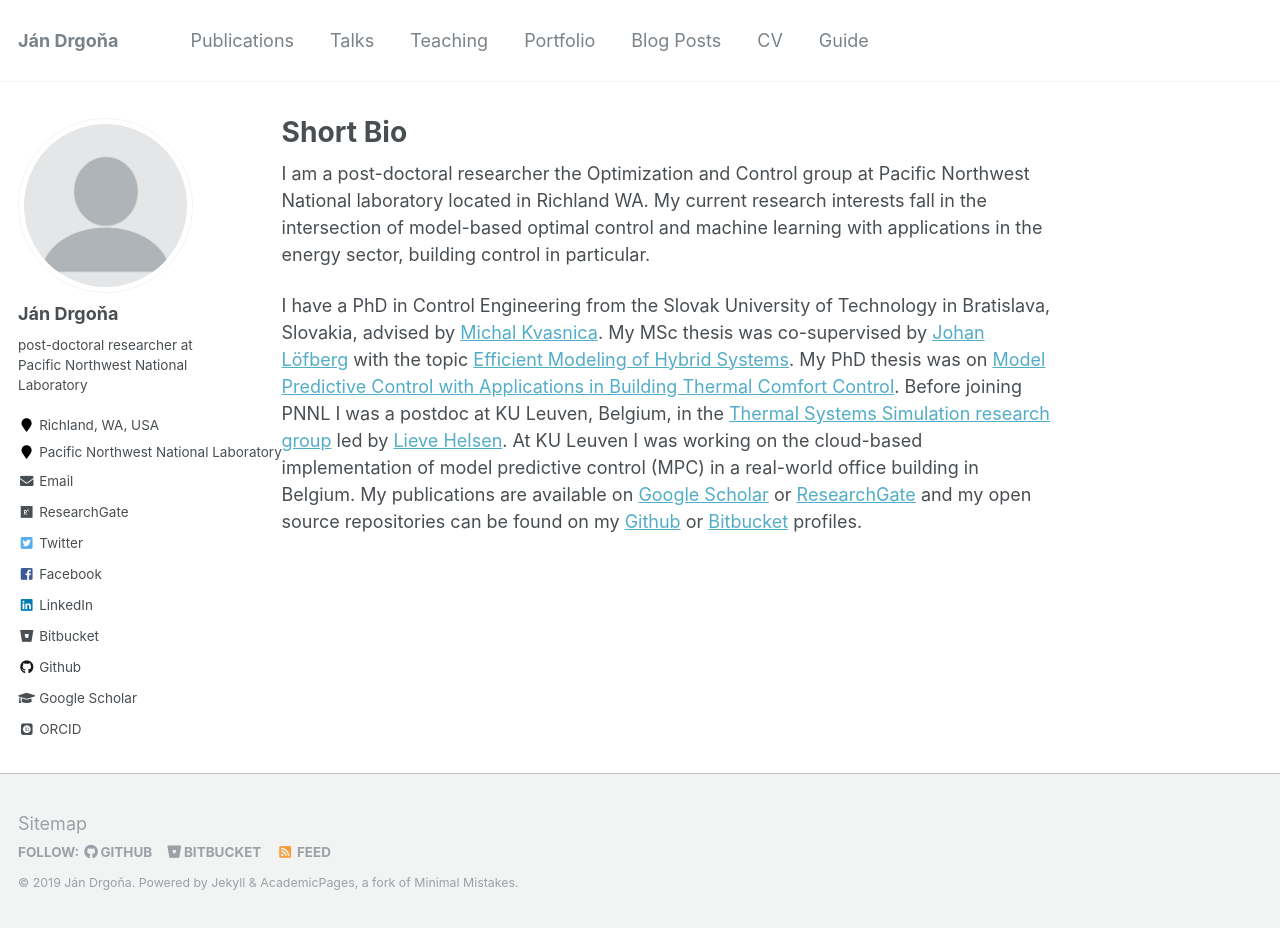
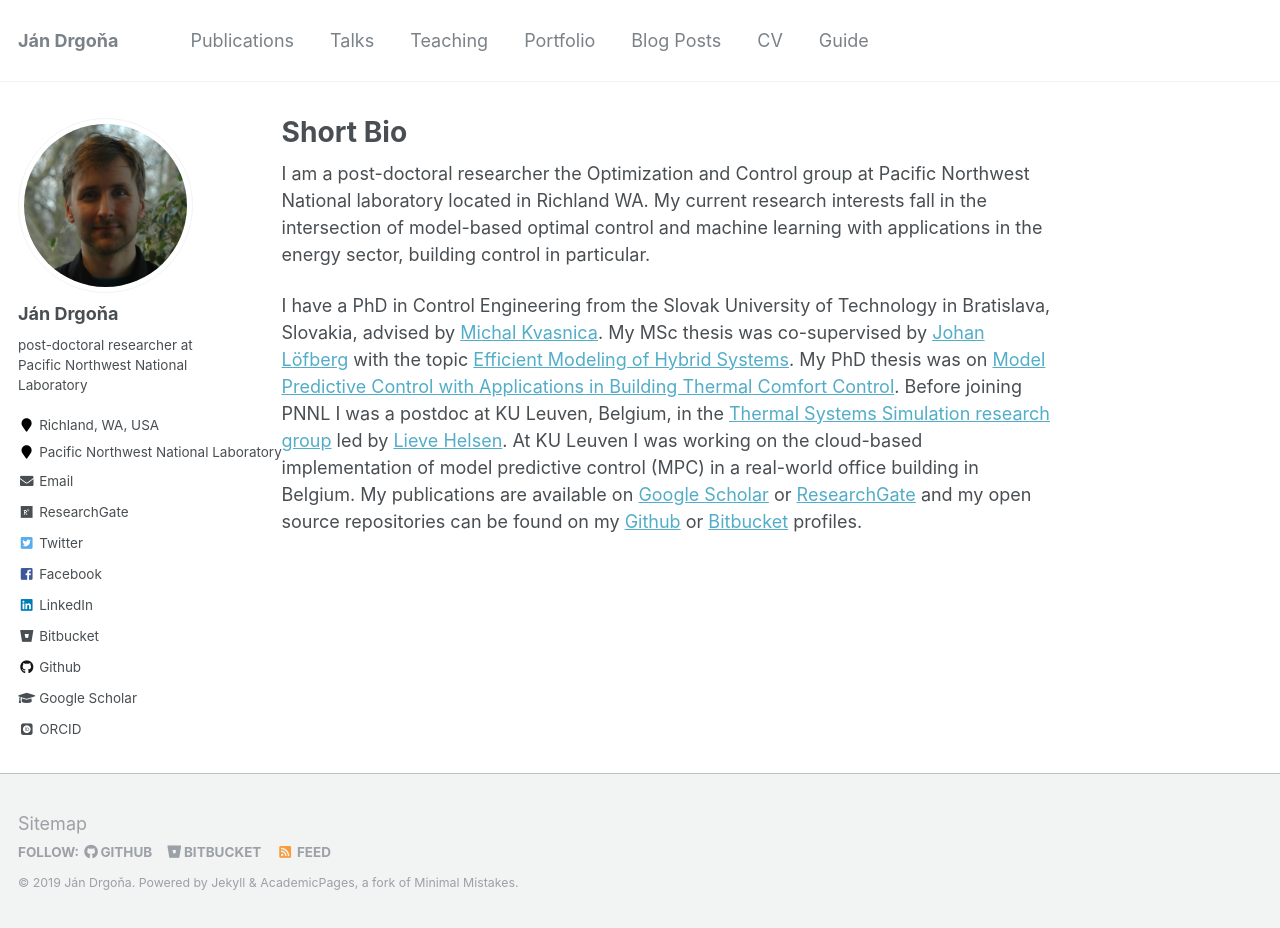
Before and after one commit to drgona/drgona.github.io.old, a Jekyll site: the page built from _pages/about.md, in a window 1280 px wide and 928 px high. Built offline with Jekyll 4.4.1, drawn with Linux system fonts in a browser that asks for light colours; some web fonts are replaced.

Commit message:
profile photo

```diff
--- a/_config.yml
+++ b/_config.yml
@@ -81,7 +81,7 @@ analytics:
 # Site Author
 author:
   name             : "Ján Drgoňa"
-  avatar           : "profile.png"
+  avatar           : "Jan_Drgona_profile.png"
   bio              : "post-doctoral researcher at Pacific Northwest National Laboratory"
   location         : "Richland, WA, USA"
   employer         : "Pacific Northwest National Laboratory"
@@ -90,7 +90,7 @@ author:
   email            : "jan.drgona@pnnl.gov"
   researchgate     :  "https://www.researchgate.net/profile/Jan_Drgona" # example: "https://www.researchgate.net/profile/yourprofile"
   uri              :
-  bitbucket        : "https://bitbucket.org/%7B96405cec-dcb4-4f6f-8df3-45f6cf31b0f6%7D/"
+  bitbucket        : "Drgona"
   codepen          :
   dribbble         :
   flickr           :
```
Also changed, not shown: images/Jan_Drgona_profile.png (added).
